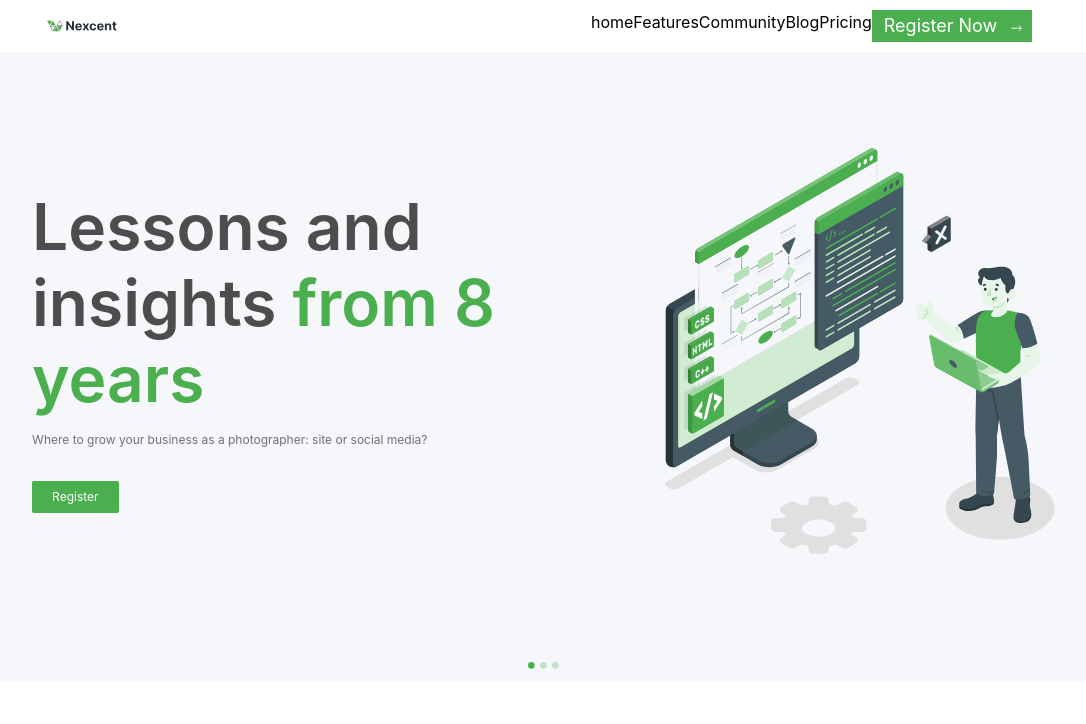
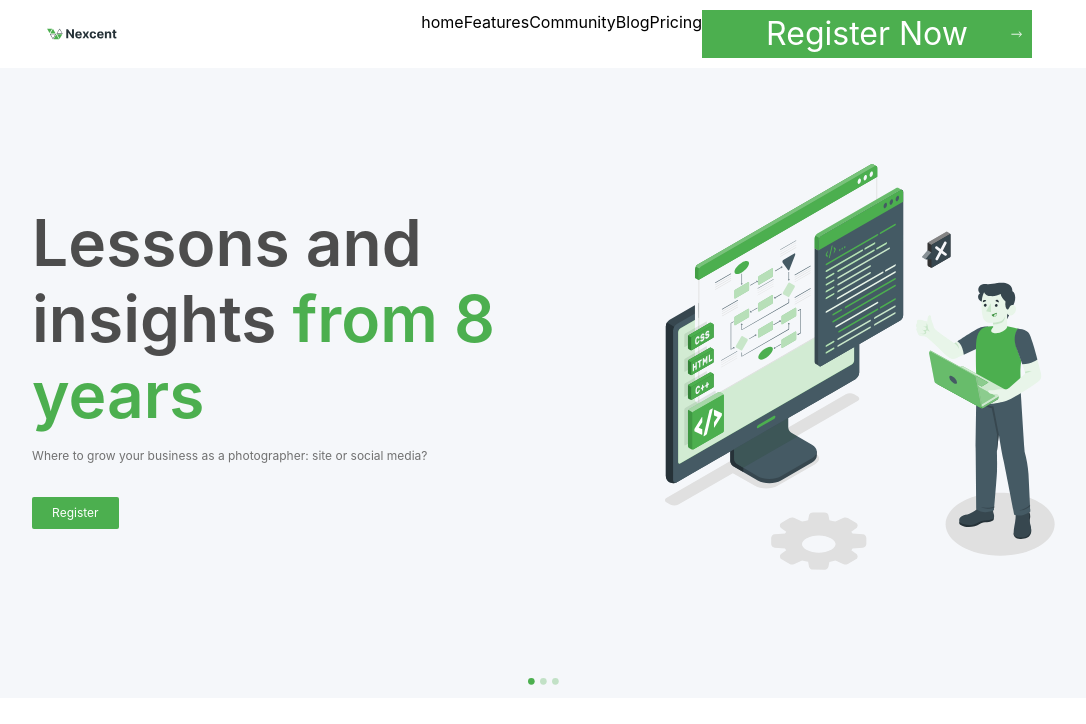
Before and after one commit to fidelyss/LayoutFigma, a React (Vite) app: page / in a window 1280 px wide. Shown: the top 724 px of the page, without its empty margins (96-1182 px from the left). Built offline with nearby package versions, Linux system fonts and the light colour scheme.

Commit message:
create utilities for nav-button

```diff
--- a/src/components/navbar.tsx
+++ b/src/components/navbar.tsx
@@ -25,10 +25,12 @@ const Navbar = () => {
                         <ul className='flex'>
                             {list.map((value) => (<li>{value}</li>))}
                         </ul>
-                        <button className='relative bg-Primary flex w-fit items-center gap-2 body-medium-2 px-3 py-1'>
-                            <span className='text-white'>Register Now</span>
-                            <span className=' w-[14.59px] h-[14.59px]'></span>
-                            <img className='absolute w-[14.59px] h-[14.59px] top-[37%] right-0 -translate-x-1/2' src="/iconRight.svg" alt="right arrow" />
+                        <button className='relative bg-Primary testOne:testOne testTwo:testTwo flex w-fit h-fit items-center gap-2'>
+                            <div className='py-[0.5em] px-[2em]'>
+                                <label className='text-white'>Register Now</label>
+                                <span className=' w-[14.59px] h-[14.59px]'></span>
+                                <img className='absolute w-[14.59px] h-[14.59px] top-[37%] right-0 -translate-x-1/2' src="/iconRight.svg" alt="right arrow" />
+                            </div>
                         </button>
                     </div>
 
--- a/src/index.css
+++ b/src/index.css
@@ -14,6 +14,8 @@ body {
     --breakpoint-notebook-medium: 1280px;
     --breakpoint-figma-layout: 1440px;
     --breakpoint-notebook: 1536px;
+    --breakpoint-testOne: 999px;
+    --breakpoint-testTwo: 1530px;
 
     --color-neutral-Black: #263238;
     --color-neutral-D_Grey: #4D4D4D;
@@ -70,6 +72,20 @@ body {
     .body-medium-2 {
         @apply text-[18px] leading-[24px] font-normal not-italic
     }
+
+    .body-medium-3 {
+        @apply text-[12px] leading-[16px] font-normal not-italic
+    }
+
+}
+
+
+@utility testOne {
+    @apply text-[32px] leading-[16px] font-normal not-italic;
+}
+
+@utility testTwo {
+    @apply text-[64px] leading-[16px] font-normal not-italic;
 }
 
 .icon-1 {
```
